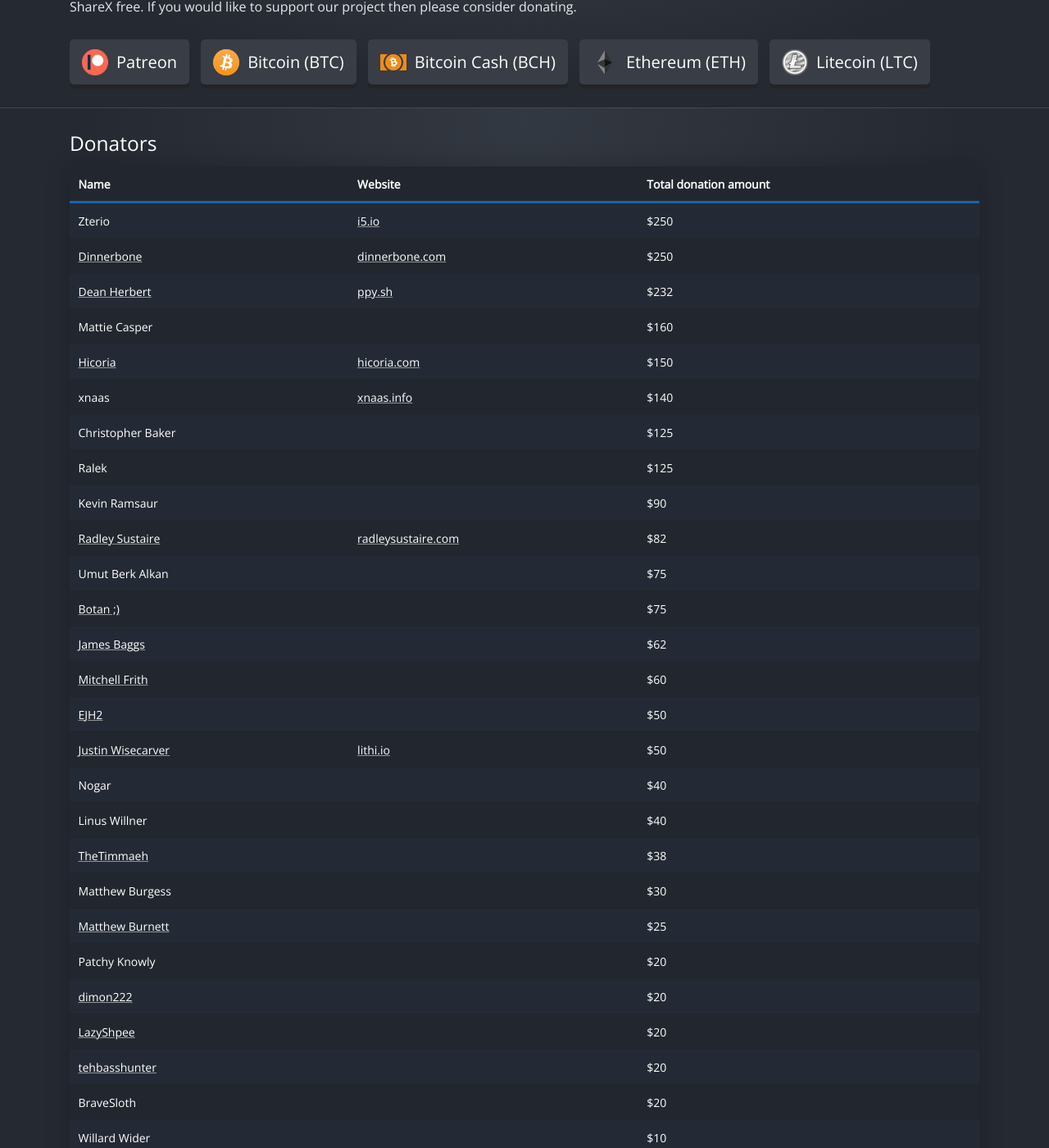
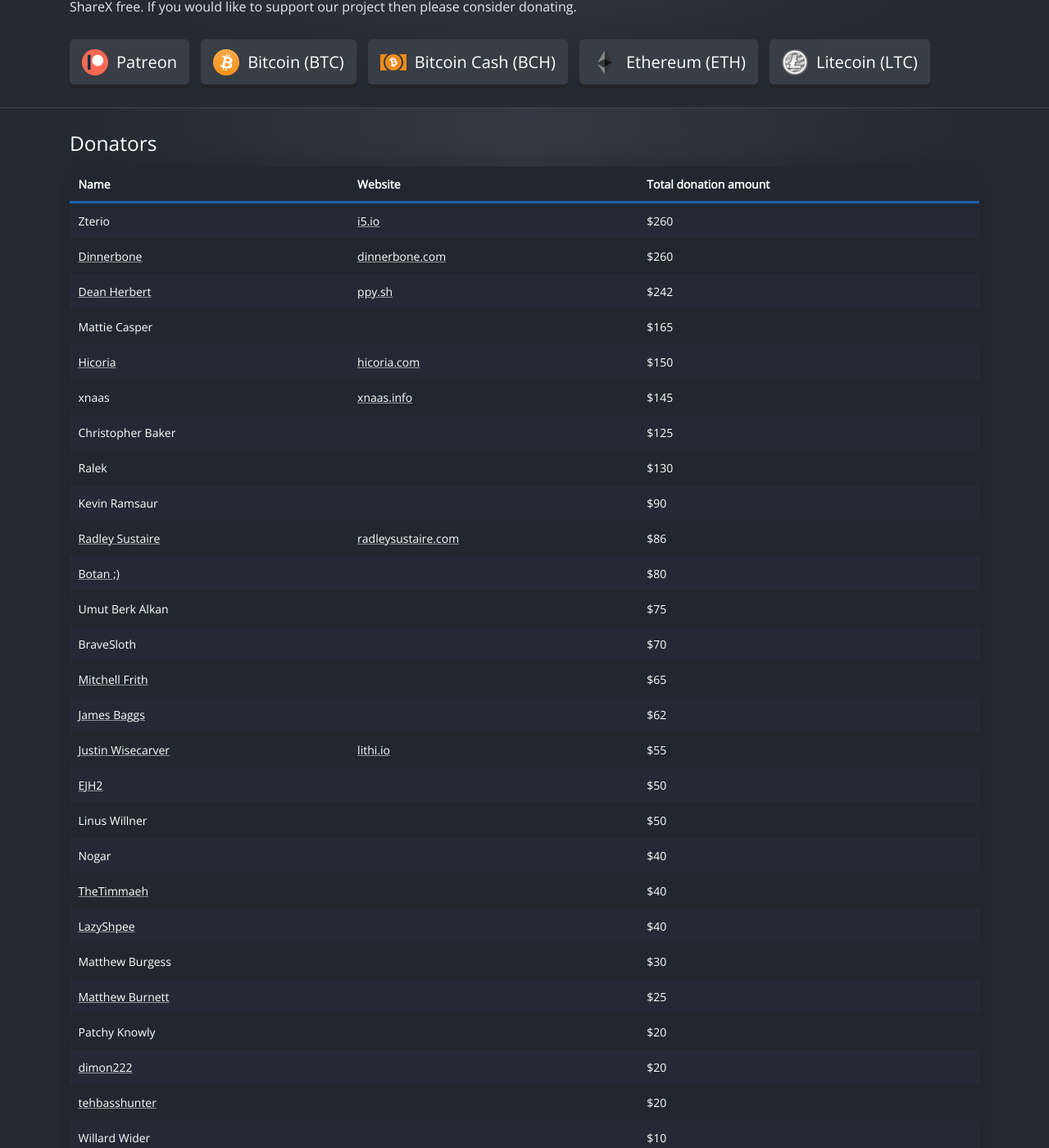
Before and after one commit to ShareX/sharex.github.io, a Jekyll site: the page built from donate/index.html, in a window 1280 px wide and 1400 px high, scrolled down 333 px. Shown: the whole window at 82% size. Built offline with Jekyll 4.4.1, drawn with Linux system fonts in a browser that asks for light colours.

Commit message:
Update donators list

```diff
--- a/donate/index.html
+++ b/donate/index.html
@@ -104,22 +104,22 @@ title: Donate
                 <tr>
                     <td>Zterio</td>
                     <td><a href="https://i5.io">i5.io</a></td>
-                    <td>$250</td>
+                    <td>$260</td>
                 </tr>
                 <tr>
                     <td><a href="https://twitter.com/Dinnerbone">Dinnerbone</a></td>
                     <td><a href="https://dinnerbone.com">dinnerbone.com</a></td>
-                    <td>$250</td>
+                    <td>$260</td>
                 </tr>
                 <tr>
                     <td><a href="https://twitter.com/ppy">Dean Herbert</a></td>
                     <td><a href="https://ppy.sh">ppy.sh</a></td>
-                    <td>$232</td>
+                    <td>$242</td>
                 </tr>
                 <tr>
                     <td>Mattie Casper</td>
                     <td></td>
-                    <td>$160</td>
+                    <td>$165</td>
                 </tr>
                 <tr>
                     <td><a href="https://www.facebook.com/hicoria">Hicoria</a></td>
@@ -129,7 +129,7 @@ title: Donate
                 <tr>
                     <td>xnaas</td>
                     <td><a href="https://www.xnaas.info">xnaas.info</a></td>
-                    <td>$140</td>
+                    <td>$145</td>
                 </tr>
                 <tr>
                     <td>Christopher Baker</td>
@@ -139,7 +139,7 @@ title: Donate
                 <tr>
                     <td>Ralek</td>
                     <td></td>
-                    <td>$125</td>
+                    <td>$130</td>
                 </tr>
                 <tr>
                     <td>Kevin Ramsaur</td>
@@ -149,7 +149,12 @@ title: Donate
                 <tr>
                     <td><a href="https://github.com/RadGH">Radley Sustaire</a></td>
                     <td><a href="https://radleysustaire.com">radleysustaire.com</a></td>
-                    <td>$82</td>
+                    <td>$86</td>
+                </tr>
+                <tr>
+                    <td><a href="https://www.instagram.com/kyoukeiken">Botan ;)</a></td>
+                    <td></td>
+                    <td>$80</td>
                 </tr>
                 <tr>
                     <td>Umut Berk Alkan</td>
@@ -157,9 +162,14 @@ title: Donate
                     <td>$75</td>
                 </tr>
                 <tr>
-                    <td><a href="https://www.instagram.com/kyoukeiken">Botan ;)</a></td>
+                    <td>BraveSloth</td>
                     <td></td>
-                    <td>$75</td>
+                    <td>$70</td>
+                </tr>
+                <tr>
+                    <td><a href="https://twitter.com/Mitch_SGG">Mitchell Frith</a></td>
+                    <td></td>
+                    <td>$65</td>
                 </tr>
                 <tr>
                     <td><a href="https://github.com/jamesharrisonbaggs">James Baggs</a></td>
@@ -167,9 +177,9 @@ title: Donate
                     <td>$62</td>
                 </tr>
                 <tr>
-                    <td><a href="https://twitter.com/Mitch_SGG">Mitchell Frith</a></td>
-                    <td></td>
-                    <td>$60</td>
+                    <td><a href="https://twitter.com/lithium720">Justin Wisecarver</a></td>
+                    <td><a href="https://lithi.io">lithi.io</a></td>
+                    <td>$55</td>
                 </tr>
                 <tr>
                     <td><a href="https://github.com/EJH2">EJH2</a></td>
@@ -177,8 +187,8 @@ title: Donate
                     <td>$50</td>
                 </tr>
                 <tr>
-                    <td><a href="https://twitter.com/lithium720">Justin Wisecarver</a></td>
-                    <td><a href="https://lithi.io">lithi.io</a></td>
+                    <td>Linus Willner</td>
+                    <td></td>
                     <td>$50</td>
                 </tr>
                 <tr>
@@ -187,14 +197,14 @@ title: Donate
                     <td>$40</td>
                 </tr>
                 <tr>
-                    <td>Linus Willner</td>
+                    <td><a href="https://twitter.com/TheTimmaeh">TheTimmaeh</a></td>
                     <td></td>
                     <td>$40</td>
                 </tr>
                 <tr>
-                    <td><a href="https://twitter.com/TheTimmaeh">TheTimmaeh</a></td>
+                    <td><a href="https://github.com/LazyShpee">LazyShpee</a></td>
                     <td></td>
-                    <td>$38</td>
+                    <td>$40</td>
                 </tr>
                 <tr>
                     <td>Matthew Burgess</td>
@@ -217,17 +227,7 @@ title: Donate
                     <td>$20</td>
                 </tr>
                 <tr>
-                    <td><a href="https://github.com/LazyShpee">LazyShpee</a></td>
-                    <td></td>
-                    <td>$20</td>
-                </tr>
-                <tr>
                     <td><a href="https://twitter.com/tehbasshunter">tehbasshunter</a></td>
-                    <td></td>
-                    <td>$20</td>
-                </tr>
-                <tr>
-                    <td>BraveSloth</td>
                     <td></td>
                     <td>$20</td>
                 </tr>
```
